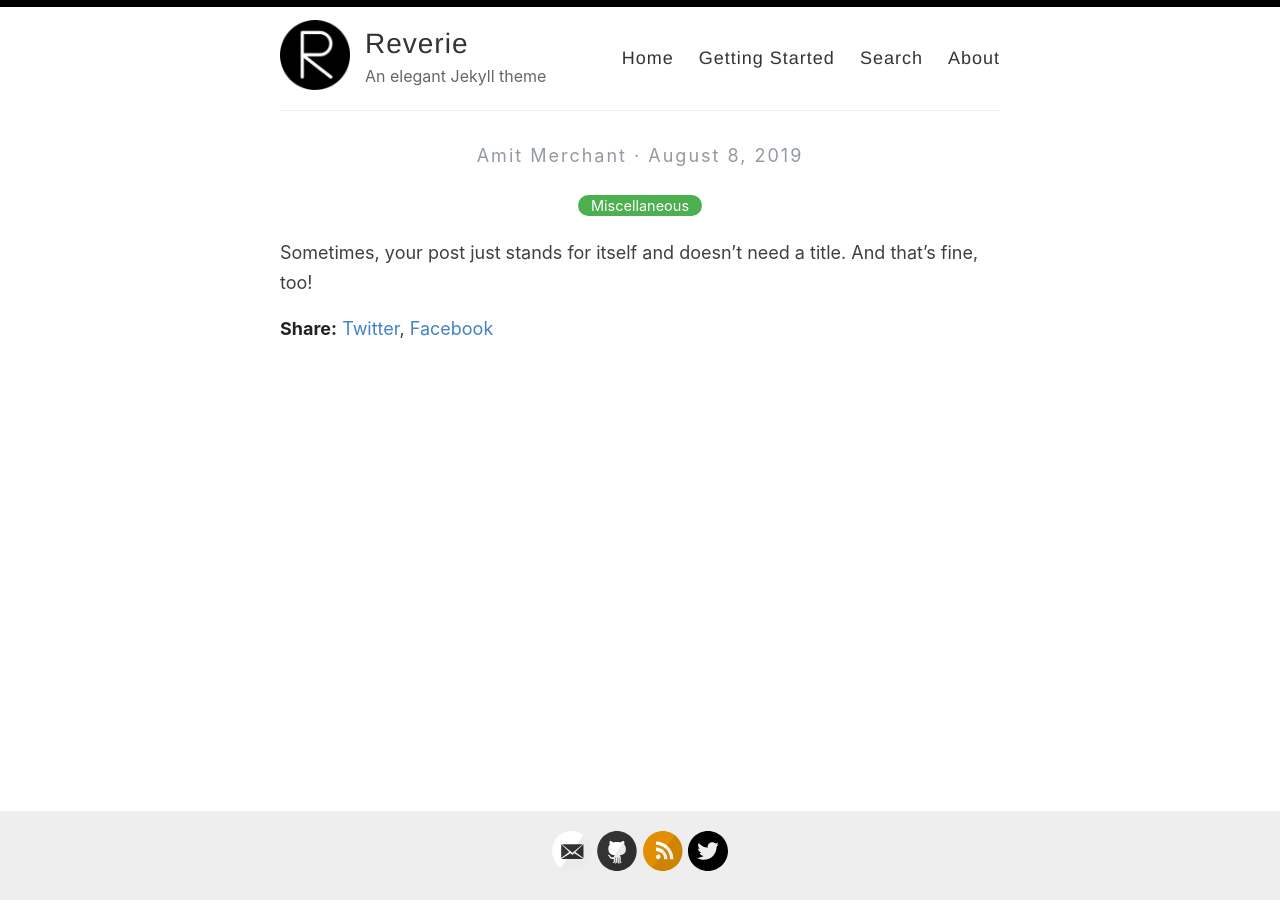
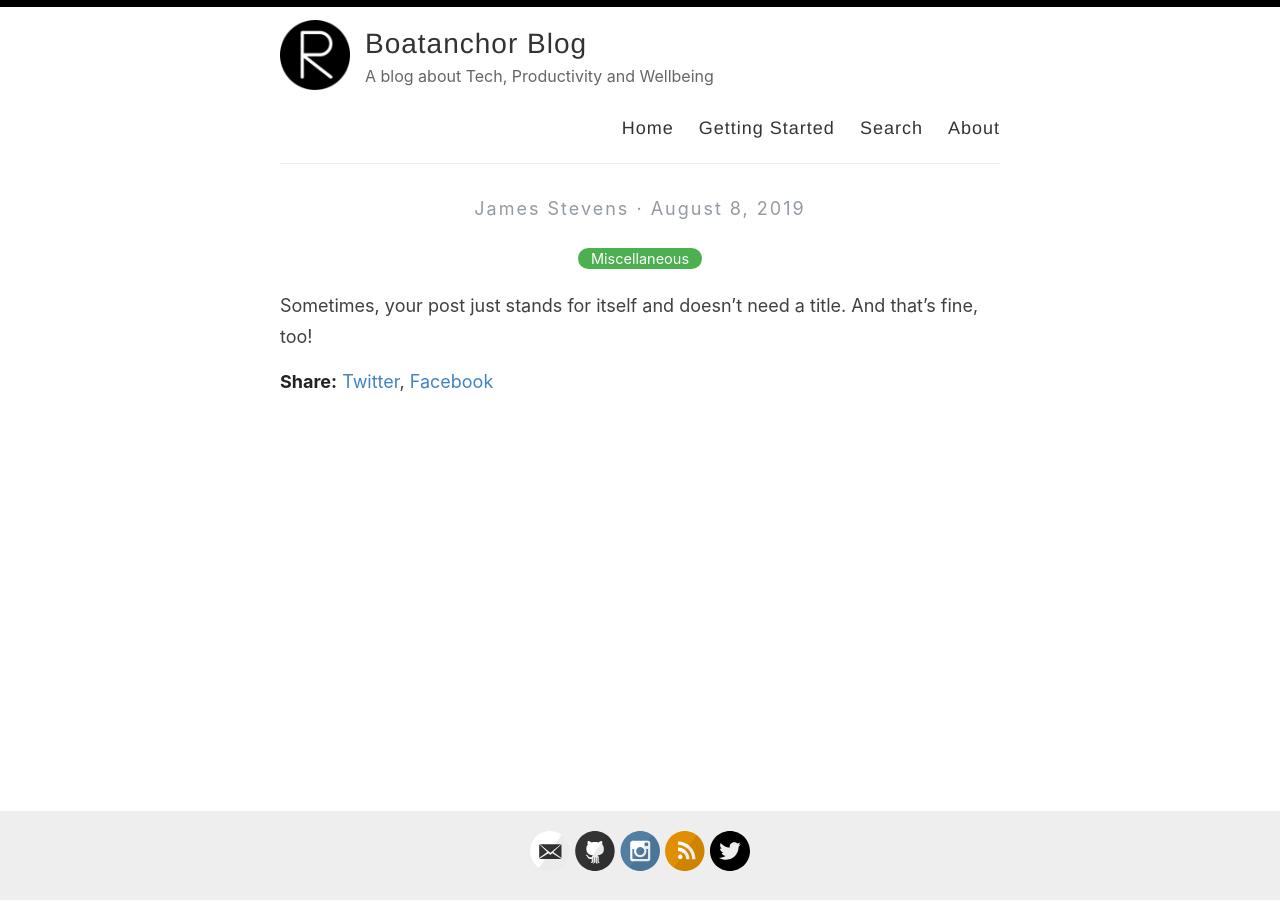
Before and after one commit to jeeves2001/jeeves2001.github.io, a Jekyll site: the page built from _posts/2019-08-08-no-title-posts.md, in a window 1280 px wide. Built offline with Jekyll 4.4.1, drawn with Linux system fonts in a browser that asks for light colours.

Commit message:
Creating blog...
Created from https://github.com/amitmerchant1990/reverie and updated the _config.yml to my settings.

```diff
--- a/_config.yml
+++ b/_config.yml
@@ -3,13 +3,13 @@
 #
 
 # Name of your site (displayed in the header)
-name: Reverie
+name: Boatanchor Blog
 
 # Name of the author
-author: Amit Merchant
+author: James Stevens
 
 # Short bio or description (displayed in the header)
-description: An elegant Jekyll theme
+description: A blog about Tech, Productivity and Wellbeing
 
 # URL of your avatar or profile pic (you could use your GitHub profile pic)
 avatar: /images/reverie.png
@@ -21,15 +21,15 @@ avatar: /images/reverie.png
 # Includes an icon in the footer for each username you enter
 footer-links:
   dribbble:
-  email: amit.d.merchant@gmail.com
+  email: jamesstevens@outlook.com
   facebook:
   flickr:
-  github: amitmerchant1990/reverie
-  instagram:
+  github: jeeves2001
+  instagram: jeeves2001
   linkedin:
   pinterest:
   rss: rss
-  twitter: amit_merchant
+  twitter: jeeves2001
   stackoverflow:
   youtube: # channel/<your_long_string> or user/<user-name>
   googleplus: # anything in your profile username that comes after plus.google.com/
@@ -41,21 +41,21 @@ footer-links:
 disqus:
 
 # Enter your Google Analytics web tracking code (e.g. UA-2110908-2) to activate tracking
-google_analytics: UA-43339302-11
+google_analytics:
 
 # For newer "GA4" analytics, use the following instead of the "UA" entry above
 #google_analytics_ga4: G-GABC1DEFG
 
 # Your website URL (e.g. http://amitmerchant1990.github.io or http://www.amitmerchant.com)
 # Used for Sitemap.xml and your RSS feed
-url: http://www.amitmerchant.com/reverie
-enforce_ssl: https://www.amitmerchant.com/reverie
+url: http://jeeves2001.github.io
+enforce_ssl: https://jeeves2001.github.io
 
 # If you're hosting your site at a Project repository on GitHub pages
 # (http://yourusername.github.io/repository-name)
 # and NOT your User repository (http://yourusername.github.io)
 # then add in the baseurl here, like this: "/repository-name"
-baseurl: "/reverie"
+baseurl:
 
 #
 # !! You don't need to change any of the configuration flags below !!
```
